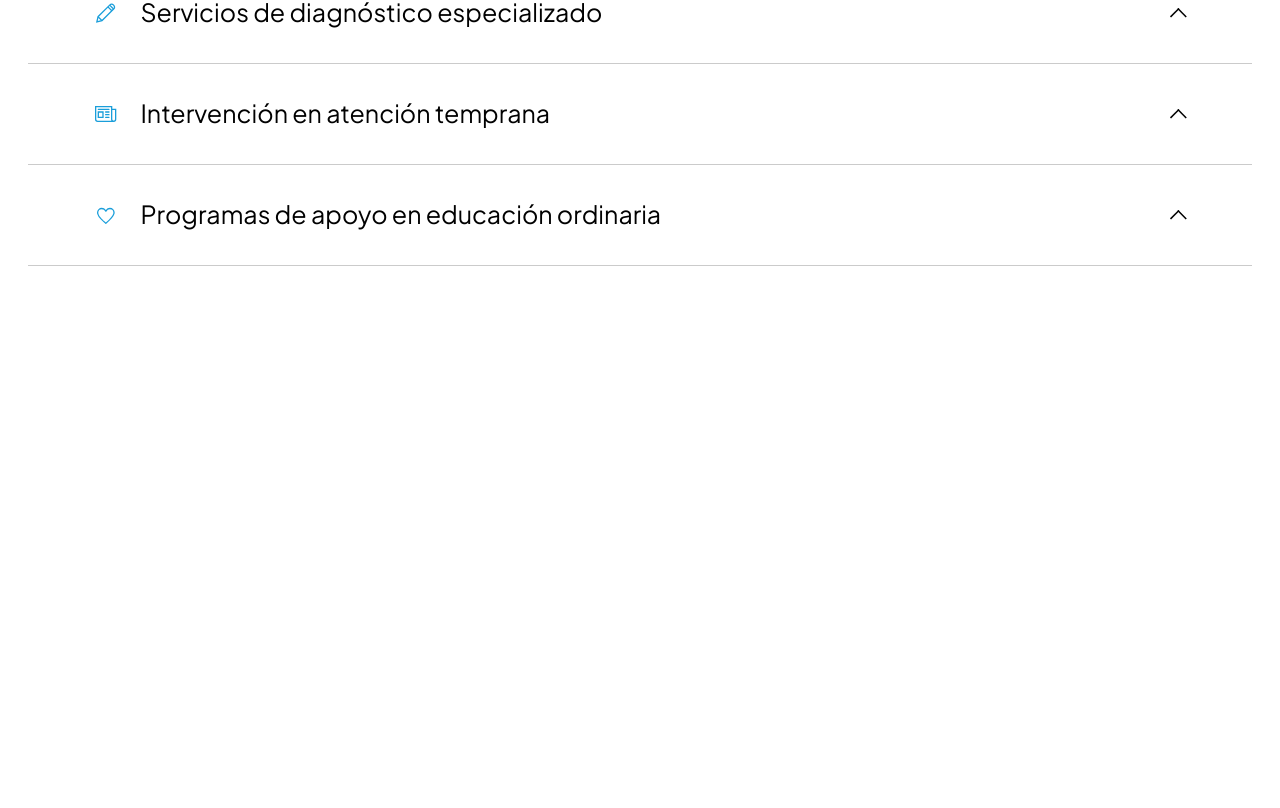
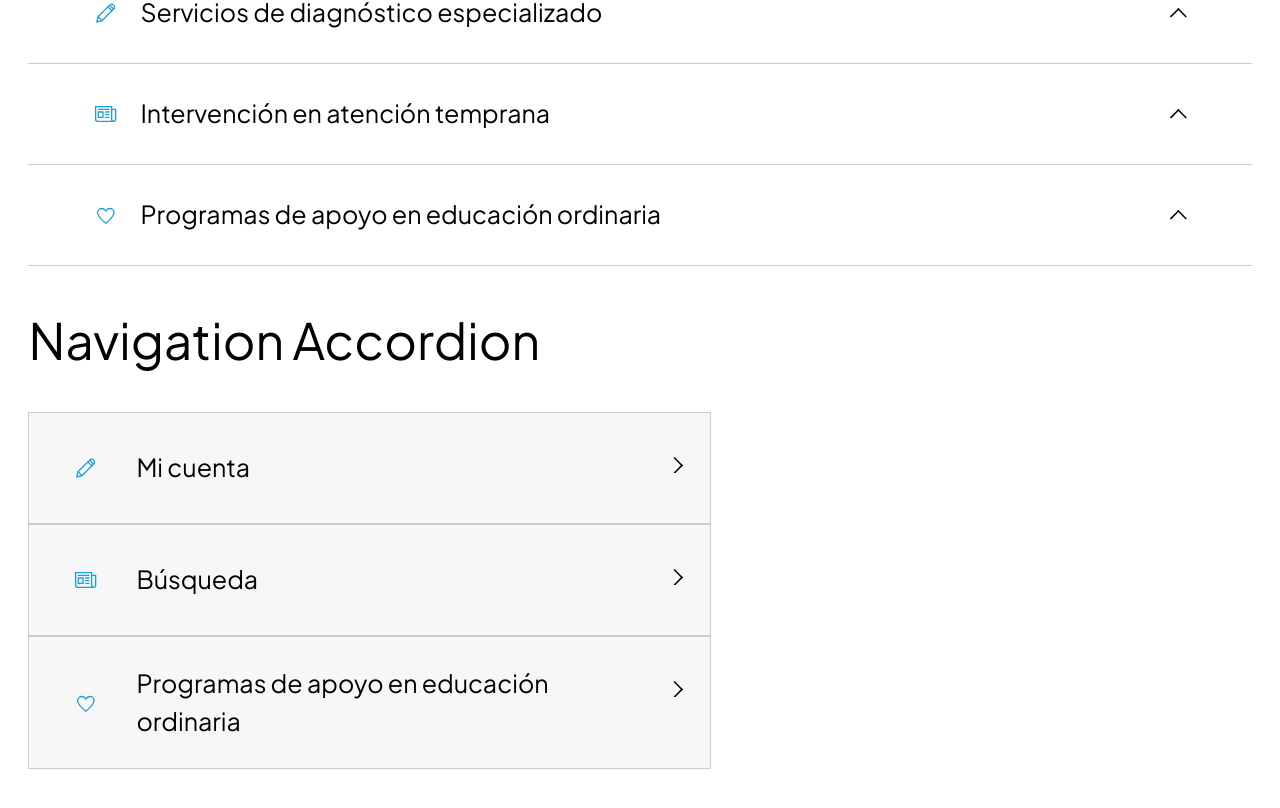
Before and after one commit to lanegrita/autismo_empleo, a Next.js app: page /playground/accordion in a window 1280 px wide. Shown: the part 658-1466 px from the top of the page. Before the commit the page ends 924 px from the top, so only its background shows below. Built offline with nearby package versions, Linux system fonts and the light colour scheme.

Commit message:
Add NavigationAccordion

```diff
--- a/app/components/ui/accordion/Accordion.module.css
+++ b/app/components/ui/accordion/Accordion.module.css
@@ -80,3 +80,55 @@
   align-items: center;
 }
 /* List Accordion Ends */
+
+/* Navigation Accordion Starts */
+.navigation_accordion_header {
+  padding: var(--spacer-14) var(--spacer-15);
+  padding-right: var(--spacer-4);
+  display: flex;
+  justify-content: space-between;
+  border: 1px solid var(--color-gris-2);
+  background-color: var(--color-gris);
+}
+.navigation_accordion_header_left {
+  display: flex;
+  gap: calc(var(--spacer-12) - 1px);
+  align-items: center;
+}
+.navigation_accordion_icon {
+  width: 54px;
+  min-width: 54px;
+  max-width: 54px;
+  height: 54px;
+  min-height: 54px;
+  max-height: 54px;
+  display: flex;
+  justify-content: center;
+  align-items: center;
+}
+
+.navigation_accordion_icon_arrow {
+  width: 48px;
+  min-width: 48px;
+  max-width: 48px;
+  height: 48px;
+  min-height: 48px;
+  max-height: 48px;
+  display: flex;
+  justify-content: center;
+  align-items: center;
+  transform: rotate(90deg);
+  transition: transform 0.3s ease;
+}
+.navigation_accordion_icon_arrow_rotate {
+  transform: rotate(180deg);
+}
+
+.navigation_accordion_sub_item {
+  border: 1px solid var(--color-gris-2);
+  background-color: var(--color-gris-5);
+  display: flex;
+  gap: calc(var(--spacer-8) - 1px);
+  padding: var(--spacer-15);
+}
+/* Navigation Accordion Ends */
--- a/app/components/ui/accordion/Accordion.tsx
+++ b/app/components/ui/accordion/Accordion.tsx
@@ -169,4 +169,93 @@ const ListAccordion = ({ items }: ListAccordionProps) => {
   );
 };
 
-export { SimpleAccordion, ListAccordion };
+export interface NavigationAccordionItemProps {
+  iconUrl: string;
+  title: string;
+  items: {
+    id: string;
+    title: string;
+  }[];
+}
+
+interface NavigationAccordionProps {
+  items: NavigationAccordionItemProps[];
+}
+
+const NavigationAccordionItem = ({
+  iconUrl,
+  title,
+  items
+}: ListAccordionItemProps) => {
+  const [open, setOpen] = useState(false);
+
+  return (
+    <>
+      <motion.header
+        initial={false}
+        className={styles.navigation_accordion_header}
+        onClick={() => setOpen((prev) => !prev)}
+      >
+        <div className={styles.navigation_accordion_header_left}>
+          <ReactSVG
+            className={cn(styles.navigation_accordion_icon)}
+            src={iconUrl}
+          />
+          <Text tag="h4" variant="title-s" color={open ? "gray" : "default"}>
+            {title}
+          </Text>
+        </div>
+        <ReactSVG
+          className={cn(
+            styles.navigation_accordion_icon_arrow,
+            open && styles.navigation_accordion_icon_arrow_rotate
+          )}
+          src="/images/icons/arrow-up.svg"
+        />
+      </motion.header>
+      <AnimatePresence initial={false}>
+        {open && (
+          <motion.section
+            key="content"
+            initial="collapsed"
+            animate="open"
+            exit="collapsed"
+            variants={{
+              open: { opacity: 1, height: "auto" },
+              collapsed: { opacity: 0, height: 0 }
+            }}
+            transition={{ duration: 0.3, ease: [0.04, 0.62, 0.23, 0.98] }}
+          >
+            {items.map((item, index) => (
+              <div key={index} className={styles.navigation_accordion_sub_item}>
+                <Text tag="p" variant="para" color="blue">
+                  0{index + 1}
+                </Text>
+                <Text tag="p" variant="para" color="default">
+                  {item.title}
+                </Text>
+              </div>
+            ))}
+          </motion.section>
+        )}
+      </AnimatePresence>
+    </>
+  );
+};
+
+const NavigationAccordion = ({ items }: NavigationAccordionProps) => {
+  return (
+    <div>
+      {items.map((item, index) => (
+        <NavigationAccordionItem
+          key={index}
+          iconUrl={item.iconUrl}
+          title={item.title}
+          items={item.items}
+        />
+      ))}
+    </div>
+  );
+};
+
+export { SimpleAccordion, ListAccordion, NavigationAccordion };
--- a/app/components/ui/typography/Typography.module.css
+++ b/app/components/ui/typography/Typography.module.css
@@ -109,4 +109,21 @@
 }
 /* White Color Ends */
 
+/* Gray Color Starts */
+.super_title_xl.gray,
+.super_title_l.gray,
+.super_title.gray,
+.title_xxl.gray,
+.title_xl.gray,
+.title_l.gray,
+.title.gray,
+.title_s.gray,
+.para_l.gray,
+.para.gray,
+.subtitle.gray,
+.subtitle_s.gray {
+  color: var(--color-text-light);
+}
+/* Gray Color Ends */
+
 /* Color Styles Setting Ends */
--- a/app/components/ui/typography/Typography.tsx
+++ b/app/components/ui/typography/Typography.tsx
@@ -7,7 +7,7 @@ interface TypograpyProps {
   underline?: boolean;
   className?: string;
   fontWeight?: "regular" | "medium";
-  color?: "blue" | "white" | "default";
+  color?: "blue" | "white" | "gray" | "default";
   tag: "h1" | "h2" | "h3" | "h4" | "h5" | "h6" | "p";
   variant:
     | "super-title-xl"
@@ -51,6 +51,7 @@ const Text = ({
         variant === "subtitle-s" && styles.subtitle_s,
         color === "blue" && styles.azul,
         color === "white" && styles.white,
+        color === "gray" && styles.gray,
         underline && "underline",
         fontWeight === "regular" ? "font-normal" : "font-medium",
         className
--- a/app/playground/accordion/page.tsx
+++ b/app/playground/accordion/page.tsx
@@ -1,6 +1,8 @@
 import {
   ListAccordion,
   ListAccordionItemProps,
+  NavigationAccordion,
+  NavigationAccordionItemProps,
   SimpleAccordion,
   SimpleAccordionItemProps
 } from "@/app/components/ui/accordion/Accordion";
@@ -95,9 +97,50 @@ const listAccordion: ListAccordionItemProps[] = [
   }
 ];
 
+const navigationAccordion: NavigationAccordionItemProps[] = [
+  {
+    iconUrl: "/images/icons/pencil.svg",
+    title: "Mi cuenta",
+    items: [
+      {
+        id: "1",
+        title: "Mis ofertas de empleo"
+      },
+      {
+        id: "2",
+        title: "Mis ofertas de empleo"
+      }
+    ]
+  },
+  {
+    iconUrl: "/images/icons/news.svg",
+    title: "Búsqueda",
+    items: [
+      {
+        id: "1",
+        title: "Mis ofertas de empleo"
+      },
+      {
+        id: "2",
+        title: "Mis ofertas de empleo"
+      }
+    ]
+  },
+  {
+    iconUrl: "/images/icons/love.svg",
+    title: "Programas de apoyo en educación ordinaria",
+    items: [
+      {
+        id: "1",
+        title: "Mis ofertas de empleo"
+      }
+    ]
+  }
+];
+
 const page = () => {
   return (
-    <div className="container mt-10">
+    <div className="container mt-10 mb-96">
       <Text tag="h2" variant="title-xl">
         Simple Accordion
       </Text>
@@ -106,6 +149,12 @@ const page = () => {
         List Accordion
       </Text>
       <ListAccordion items={listAccordion} />
+      <Text tag="h2" variant="title-xl" className="mt-10">
+        Navigation Accordion
+      </Text>
+      <div className="max-w-3xl mt-10">
+        <NavigationAccordion items={navigationAccordion} />
+      </div>
     </div>
   );
 };
--- a/settings/colors.css
+++ b/settings/colors.css
@@ -7,12 +7,15 @@
   --color-azul-light-3: #e9f5fb;
   --color-azul-light-4: #edf9ff;
   --color-negro-ae: #010101;
+  --color-gris: #f7f7f7;
   --color-gris-1: #dddedf;
   --color-gris-2: #cbcbcb;
   --color-gris-3: #888d8e;
   --color-gris-4: #666c6e;
+  --color-gris-5: #ededed;
   --color-blanco: #ffffff;
   --color-text-1: #1d1d1b;
+  --color-text-light: #a1a2a2;
   --color-bg-1: #edf9ff;
   --color-error: #ed3e34;
   --color-hover-primary-btn: #29a7e2;
```
